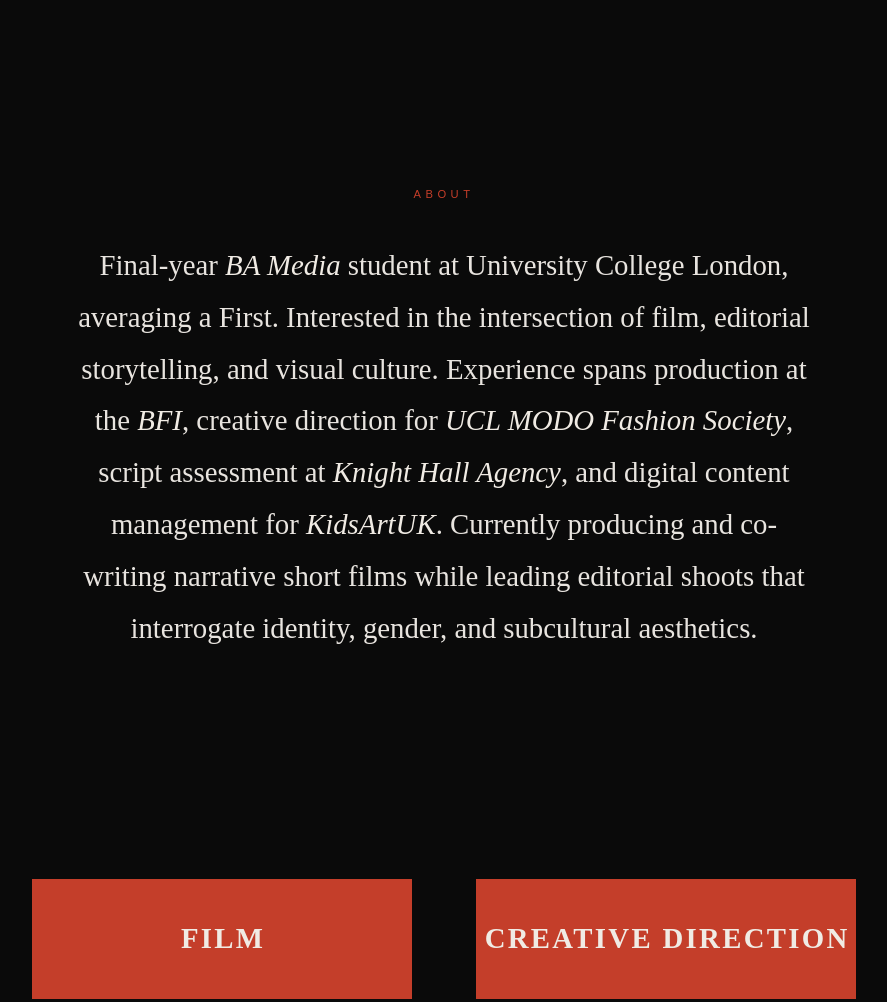
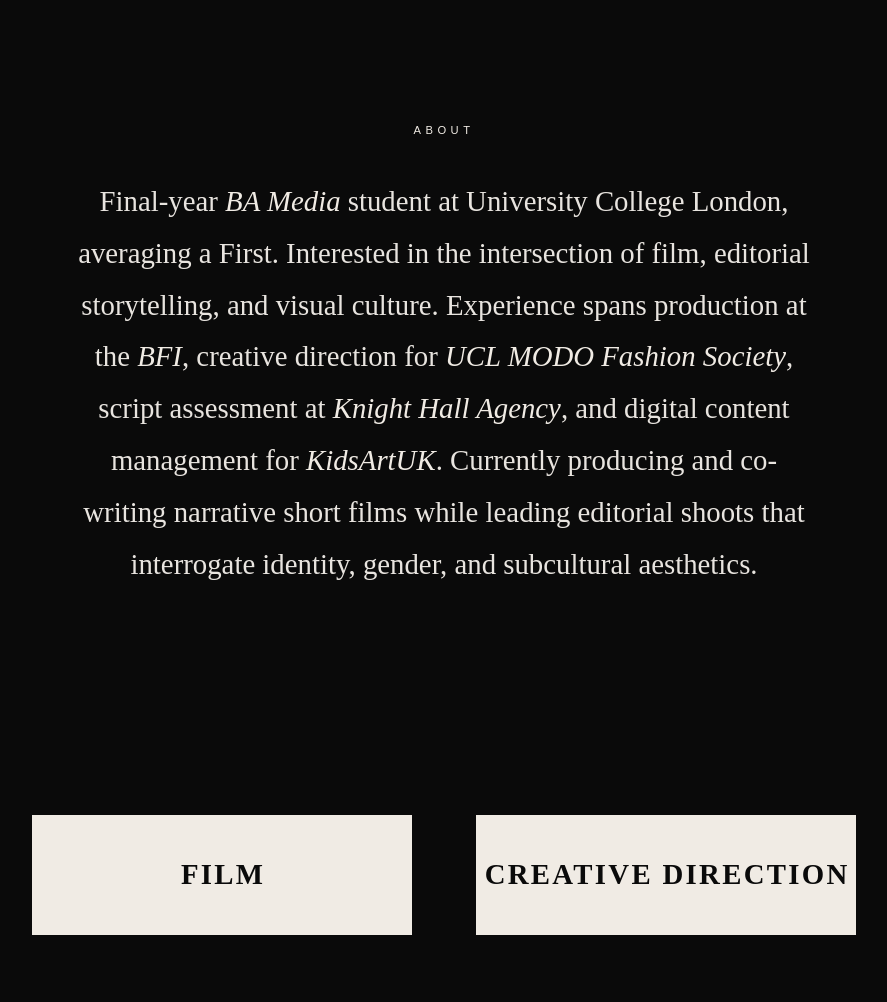
Before and after one commit to seymonislam-sudo/Millie-Islam, a plain HTML site: page index.html in a window 1280 px wide. Shown: the part 740-1742 px from the top of the page, without its empty margins (196-1083 px from the left). Drawn offline with Linux system fonts and the light colour scheme; a web font is replaced by a local one.

Commit message:
Make nav buttons white

```diff
--- a/index.html
+++ b/index.html
@@ -97,7 +97,7 @@
 .about {
 max-width: 800px;
 margin: 0 auto;
-padding: 8rem 2rem 10rem;
+padding: 4rem 2rem 10rem;
 text-align: center;
 }
 
@@ -138,8 +138,8 @@
 justify-content: center;
 width: 380px;
 height: 120px;
-border: 1px solid #c43e2a;
-background: #c43e2a;
+border: 1px solid #f0ebe4;
+background: #f0ebe4;
 text-decoration: none;
 overflow: hidden;
 transition: all 0.5s cubic-bezier(0.16, 1, 0.3, 1);
@@ -166,7 +166,7 @@
 font-weight: 700;
 letter-spacing: 0.08em;
 text-transform: uppercase;
-color: #f0ebe4;
+color: #0a0a0a;
 z-index: 1;
 text-align: center;
 padding-left: 0.08em;
@@ -218,7 +218,7 @@
 </section>
 
 <section class="about">
-  <div class="section-label">About</div>
+  <div class="section-label" style="color: #f0ebe4;">About</div>
   <p class="about-text">
     Final-year <em>BA Media</em> student at University College London, averaging a First.
     Interested in the intersection of film, editorial storytelling, and visual culture.
```
